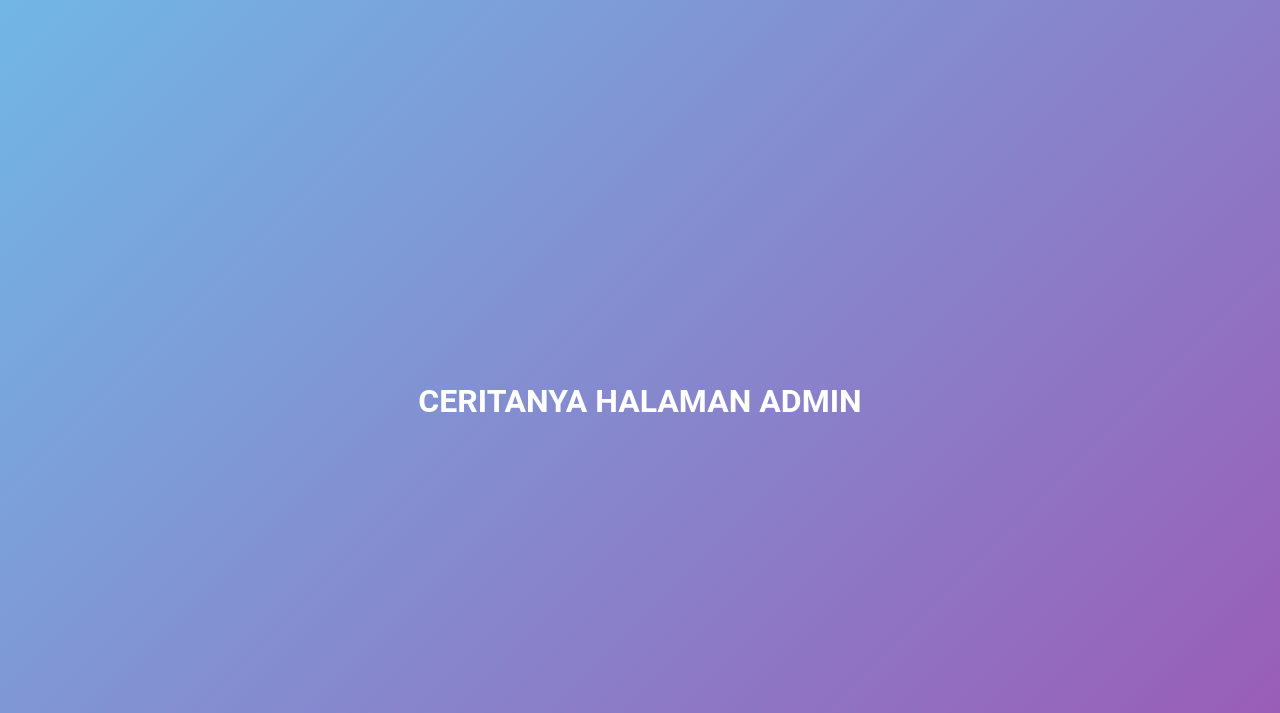
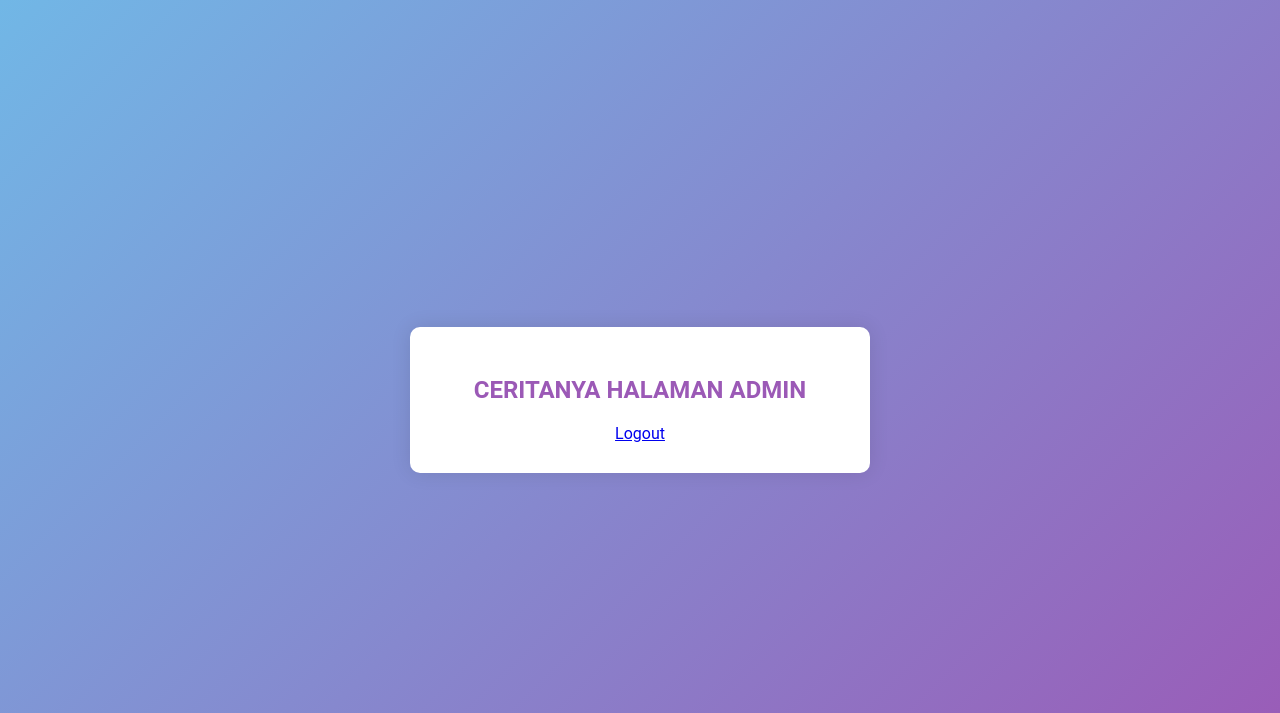
Before and after one commit to HafidYahya/rfid-app, a PHP site: page /admin.php in a window 1280 px wide. Shown: the top 713 px of the page. Run offline with PHP 8.4, Linux system fonts and the light colour scheme; the visitor is signed in with stand-in values (Sample User, id 1).

```diff
--- a/index/admin.php
+++ b/index/admin.php
@@ -14,11 +14,24 @@ if(!isset($_SESSION["login"])){
     <title>Document</title>
     <!-- CSS -->
     <link rel="stylesheet" href="style.css">
+    <style>
+    .sec {
+        background-color: #ffffff;
+        padding: 30px;
+        border-radius: 10px;
+        box-shadow: 0 0 20px rgba(0, 0, 0, 0.1);
+        max-width: 400px;
+        width: 100%;
+        text-align: center;
+    }
+    </style>
 </head>
 
 <body>
-    <h1 style="color:#ffffff;">CERITANYA HALAMAN ADMIN</h1>
-
+    <section class="sec">
+        <h1 style="color:#9b59b6;">CERITANYA HALAMAN ADMIN</h1>
+        <a href="logout.php">Logout</a>
+    </section>
 </body>
 
 </html>
--- a/index/login.php
+++ b/index/login.php
@@ -1,5 +1,8 @@
 <?php
 session_start();
+if(isset($_SESSION["login"])){
+    header("Location:admin.php");
+}
 $conn = mysqli_connect('localhost', 'root', 'Yahya123#', 'rfid_scanner');
 if(isset($_POST["login"])){
     $username = $_POST["username"];
--- /dev/null
+++ b/index/logout.php
@@ -0,0 +1,6 @@
+<?php
+session_start();
+session_unset();
+session_destroy();
+header('Location:login.php');
+?>
--- a/index/style.css
+++ b/index/style.css
@@ -16,6 +16,15 @@ h1 {
   text-align: center;
   color: #9b59b6;
   margin-bottom: 20px;
+}
+.sec {
+  background-color: #ffffff;
+  padding: 30px;
+  border-radius: 10px;
+  box-shadow: 0 0 20px rgba(0, 0, 0, 0.1);
+  max-width: 400px;
+  width: 100%;
+  text-align: center;
 }
 
 form {
```
